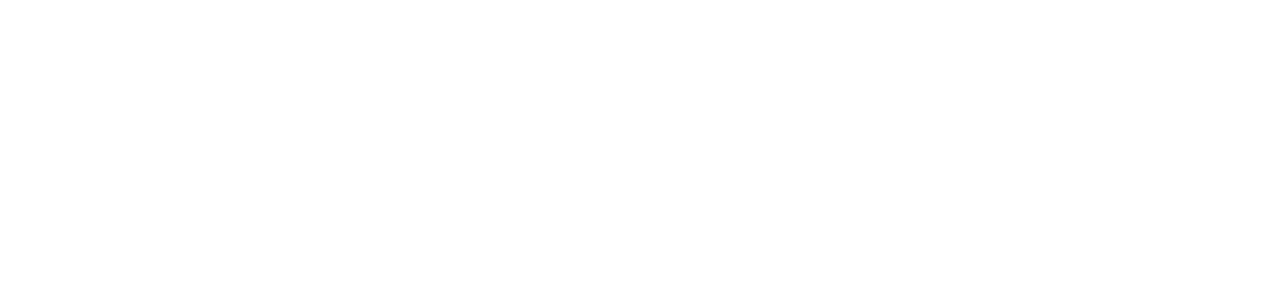
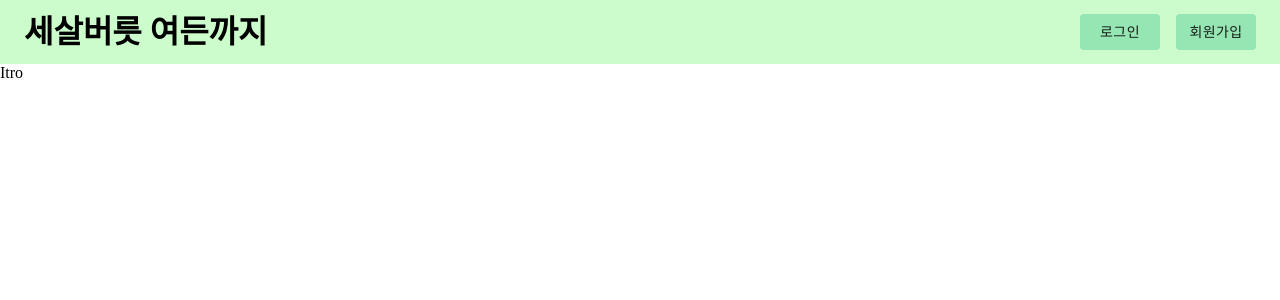
Before and after one commit to TeamGrabit/challenge, a React (Create React App) app in the folder frontend/: page /intro in a window 1280 px wide. Shown: the top 300 px of the page. Built offline with nearby package versions, Linux system fonts and the light colour scheme.

Commit message:
수홍피드백 수정
* 로그인시 main
* 로그아웃시 intro

```diff
--- a/frontend/src/components/Header.js
+++ b/frontend/src/components/Header.js
@@ -33,11 +33,20 @@ function Header() {
 	return (
 		<AppBar className="header" position="static">
 			<Toolbar>
-				<Link className="link" href="/">
-					<Typography className="title" variant="h5">
-						세살버릇 여든까지
-					</Typography>
-				</Link>
+				{
+					isLogined ?
+						<Link className="link" href="/">
+							<Typography className="title" variant="h5">
+								세살버릇 여든까지
+							</Typography>
+						</Link>
+						:
+						<Link className="link" href="/intro">
+							<Typography className="title" variant="h5">
+								세살버릇 여든까지
+							</Typography>
+						</Link>
+				}
 				<div className="grow" />
 				{
 					isLogined ?
--- /dev/null
+++ b/frontend/src/pages/Intro.js
@@ -0,0 +1,12 @@
+import React from 'react';
+import { Layout } from '../components';
+
+function Intro() {
+	return (
+		<Layout>
+			Itro
+		</Layout>
+	);
+}
+
+export default Intro;
--- a/frontend/src/pages/index.js
+++ b/frontend/src/pages/index.js
@@ -3,3 +3,4 @@ export { default as colorTest } from './colorTest';
 export { default as MyPage } from './MyPage';
 export { default as Login } from './Login';
 export { default as Register } from './Register';
+export { default as Intro } from './Intro';
--- a/frontend/src/provider/UserProvider.js
+++ b/frontend/src/provider/UserProvider.js
@@ -9,7 +9,7 @@ const LoginContext = createContext({
 	}
 });
 
-const UserProvider = ({children}) => {
+const UserProvider = ({ children }) => {
 	const [loginInfo, setLoginInfo] = useState({});
 
 	const value = {
@@ -21,8 +21,8 @@ const UserProvider = ({children}) => {
 		<LoginContext.Provider value={[value.state, value.actions]}>
 			{children}
 		</LoginContext.Provider>
-	)
-}
+	);
+};
 
 const LoginConsumer = LoginContext.Consumer;
 
--- a/frontend/src/routes/index.js
+++ b/frontend/src/routes/index.js
@@ -1,6 +1,6 @@
 import React from 'react';
 import { BrowserRouter, Route, Switch } from "react-router-dom";
-import { Main, colorTest, MyPage, Login, Register } from "../pages";
+import { Main, colorTest, MyPage, Login, Register, Intro } from "../pages";
 import '../css/main.scss';
 
 function Router() {
@@ -12,6 +12,7 @@ function Router() {
 				<Route exact path="/mypage" component={MyPage} />
 				<Route exact path="/login" component={Login} />
 				<Route exact path="/register" component={Register} />
+				<Route exact path="/intro" component={Intro} />
 			</Switch>
 		</BrowserRouter>
 	);
```
